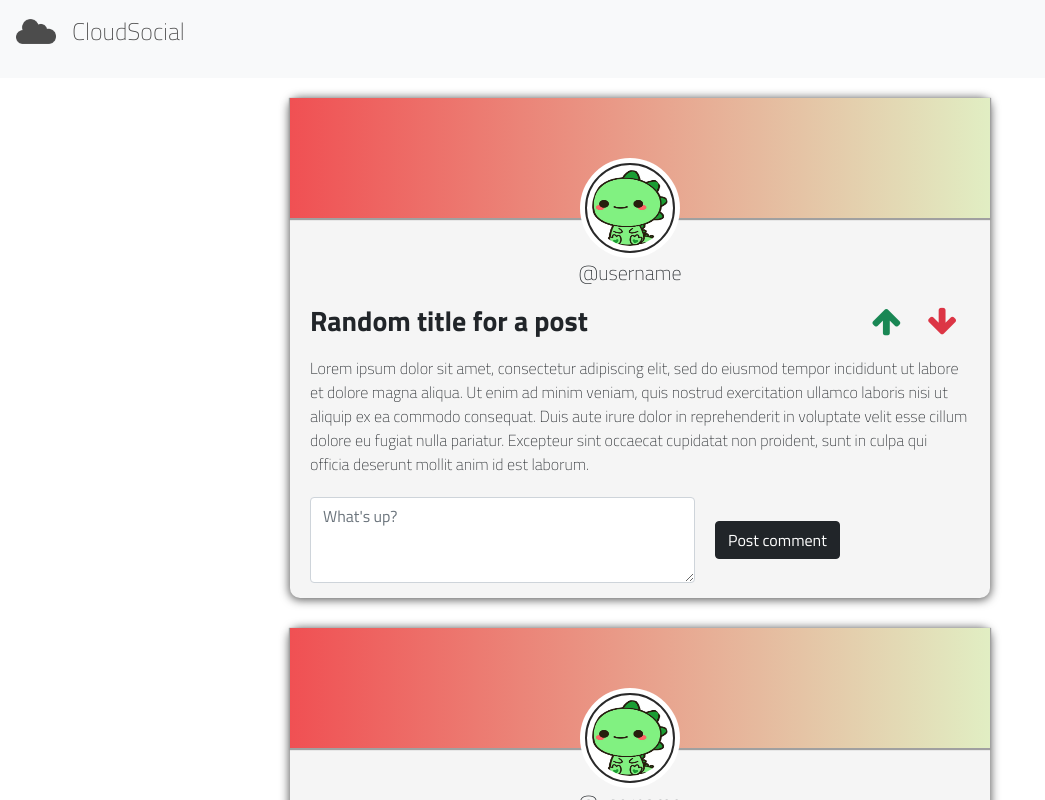
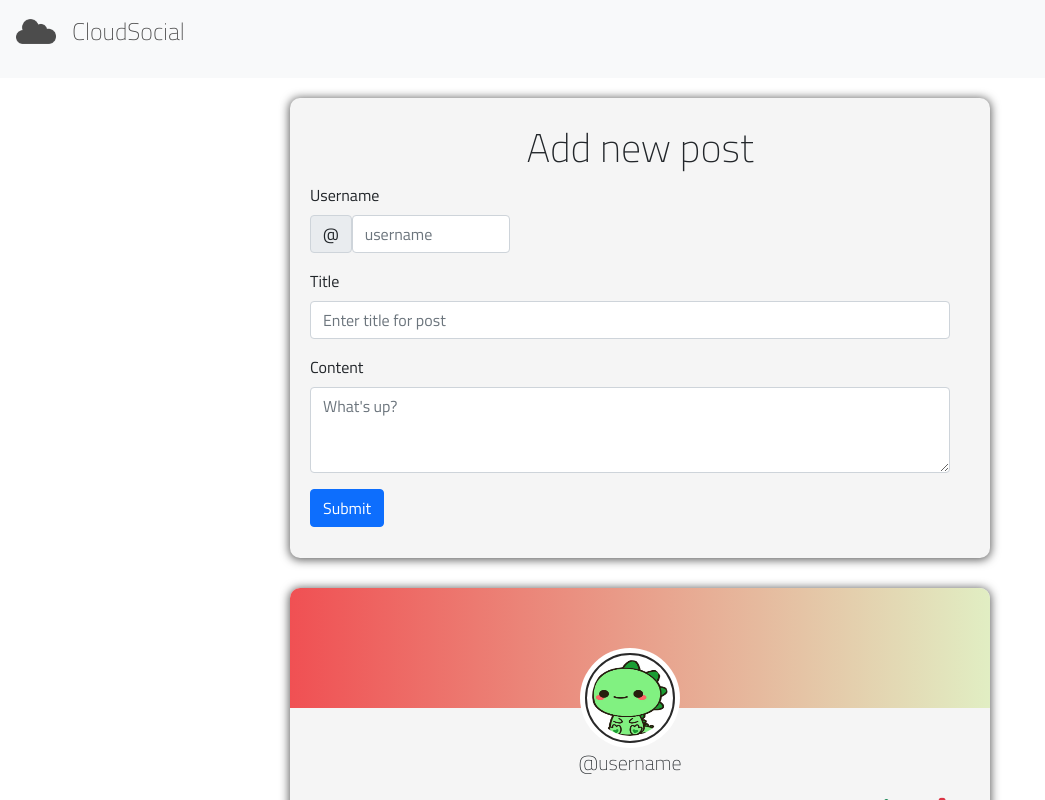
Before and after one commit to abdullahsalah96/Social-Media-Platfrom, a React (Create React App) app: page / in a window 1280 px wide. Shown: the top 800 px of the page, without its empty margins (0-1045 px from the left). Built offline with nearby package versions, Linux system fonts and the light colour scheme; the HTML template or start-up script is replaced by a standard one.

Commit message:
add new post card

```diff
--- a/src/App.css
+++ b/src/App.css
@@ -1,4 +1,4 @@
-.posts-container {
+.views-container {
   display: flex;
   width: 100%;
   justify-content: center;
--- a/src/App.js
+++ b/src/App.js
@@ -1,6 +1,7 @@
 import './App.css';
 import NavigationBar from './Components/NavigationBar/NavigationBar';
 import PostCard from "./Components/PostCard/PostCard"
+import CreatePostCard from "./Components/CreatePostCard/CreatePostCard"
 import React, {useState} from 'react';
 
 function App() {
@@ -10,7 +11,8 @@ function App() {
   return (
     <div className="App">
       <NavigationBar></NavigationBar>
-      <div className="posts-container">
+      <div className="views-container">
+        <CreatePostCard></CreatePostCard>
         <PostCard username = {username} title = {title} content = {content}></PostCard>
         <PostCard username = {username} title = {title} content = {content}></PostCard>
       </div>
--- a/src/Components/CreatePostCard/CreatePostCard.css
+++ b/src/Components/CreatePostCard/CreatePostCard.css
@@ -0,0 +1,33 @@
+.CreatePostCard {
+  width: 700px;
+  height: 460px;
+  background-color: #f5f5f5;
+  font-family: 'Titillium Web', sans-serif;
+  border-radius: 10px;
+  box-shadow: 0px 1px 10px 1px rgb(94, 94, 94);
+  margin-top: 20px;
+  margin-bottom: 10px;
+}
+
+.add-post-title-container {
+  margin-top: 20px;
+  font-size: 40px;
+  font-weight: lighter;
+  display: flex;
+  justify-content: center;
+}
+
+.form-container {
+  margin-top: 5px;
+  margin-left: 20px;
+  margin-right: 20px;
+  display: flexbox;
+  justify-content: center;
+}
+
+.username-field-container {
+  width: 200px;
+  display: flex;
+  text-align: left;
+  justify-content: center;
+}
--- a/src/Components/CreatePostCard/CreatePostCard.js
+++ b/src/Components/CreatePostCard/CreatePostCard.js
@@ -1,9 +1,32 @@
 import React from 'react'
+import "./CreatePostCard.css"
 
 function CreatePostCard() {
     return (
         <div className="CreatePostCard">
-
+            <div className="add-post-title-container">
+                Add new post
+            </div>
+            <div className="form-container">
+                <form novalidate>
+                    <div class = "form-group">
+                        <label for="username" class="form-label">Username</label>
+                        <div class="username-field-container">
+                            <span class="input-group-text" id="inputGroupPrepend">@</span>
+                            <input type="text" class="form-control" id="validationCustomUsername" aria-describedby="inputGroupPrepend" placeholder="username" required/>
+                        </div>
+                    </div>
+                    <div class="form-group">
+                        <label for="titleLabel">Title</label>
+                        <input type="text" class="form-control" id="titleInput" aria-describedby="titleInput" placeholder="Enter title for post" required/>
+                    </div>
+                    <div class="form-group">
+                        <label for="contentLabel">Content</label>
+                        <textarea class="form-control" rows="3" placeholder="What's up?" required></textarea>
+                    </div>
+                    <button type="submit" class="btn btn-primary">Submit</button>
+                </form>
+            </div>
         </div>
     )
 }
--- a/src/Components/PostCard/PostCard.css
+++ b/src/Components/PostCard/PostCard.css
@@ -1,6 +1,6 @@
 .PostCard {
   width: 700px;
-  height: 500px;
+  height: 600px;
   background-color: whitesmoke;
   font-family: 'Titillium Web', sans-serif;
   border-radius: 10px;
@@ -8,11 +8,12 @@
   margin-top: 20px;
   margin-bottom: 10px;
 }
+
 .upper-container {
+  border-top-left-radius: 10px;
+  border-top-right-radius: 10px;
   height: 120px;
   background: linear-gradient(to left, #e1eec3, #f05053);
-  box-shadow: 0px 1px 1px 1px rgb(160, 160, 160);
-
   text-align: center;
 }
 
@@ -29,14 +30,12 @@
 }
 
 .image-container {
-  display: flex;
   background-color: white;
   width: 100px;
   height: 100px;
   border-radius: 50%;
   padding: 5px;
   transform: translate(290px, 60px);
-  justify-content: center;
 }
 
 .image-container img {
@@ -74,12 +73,11 @@
 }
 
 .comment-container {
-  margin-top: 10px;
-  margin-right: 5px;
-  margin-left: 15px;
-  margin-bottom: 10px;
-  justify-content: left;
-  padding: 5px;
+  margin-top: 20px;
+  margin-left: 20px;
+  margin-right: 20px;
+  display: flexbox;
+  justify-content: center;
 }
 
 .form-group {
--- a/src/Components/PostCard/PostCard.js
+++ b/src/Components/PostCard/PostCard.js
@@ -26,11 +26,12 @@ function PostCard(props) {
                 <p>{props.content}</p>
             </div>
             <div className="comment-container">
-                <form class="form-inline">
+                <form>
                     <div class="form-group">
-                        <textarea class="form-control" rows="3" cols="43" placeholder="What's up?" required></textarea>
+                        <label for="commentLabel">Post comment</label>
+                        <textarea class="form-control" rows="3" placeholder="What's up?" required></textarea>
                     </div>
-                    <button type="submit" class="btn btn-dark">Post comment</button>
+                    <button type="submit" class="btn btn-dark">Post Comment</button>
                 </form>
             </div>
         </div>
```
